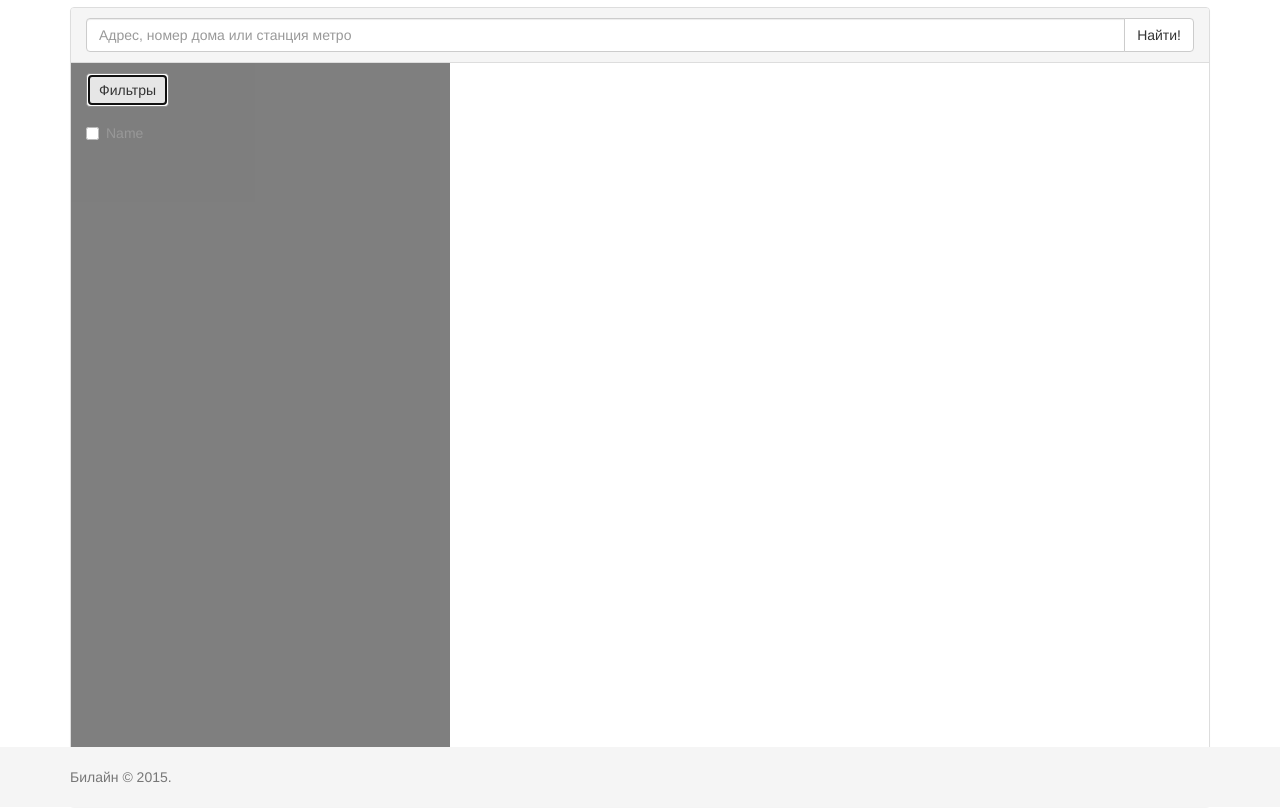
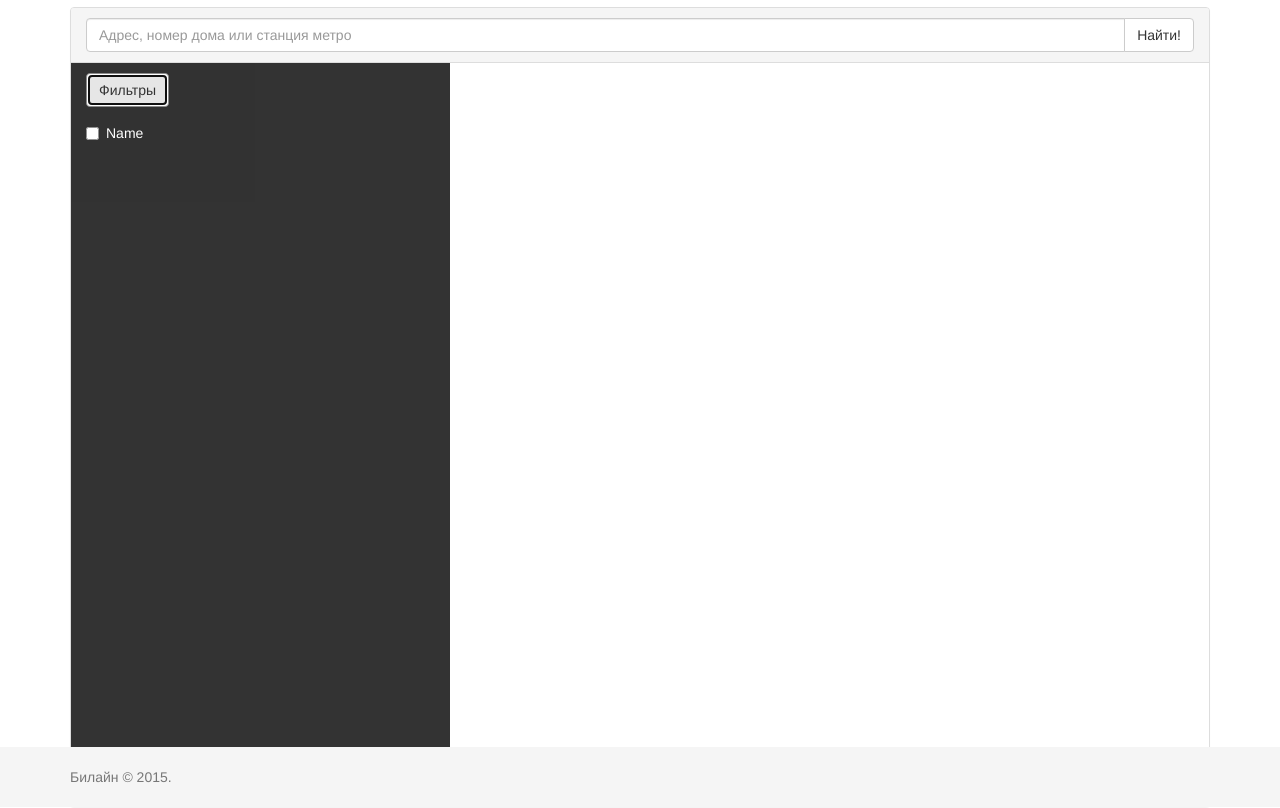
Before and after one commit to Webbrother/offices-map-widget, a website: page app/index.html in a window 1280 px wide. Both pictures are taken after a click on the button "Фильтры". Shown: the part 53-861 px from the top of the page. Drawn offline with nearby package versions, Linux system fonts and the light colour scheme; files that its build step writes are made by us from their sources.

Commit message:
Фильтры готовы на 50%

```diff
--- a/app/index.html
+++ b/app/index.html
@@ -113,7 +113,6 @@
 <!-- build:js scripts/vendor.js -->
 <!-- bower:js -->
 <script src="/bower_components/jquery/dist/jquery.js"></script>
-<script src="/bower_components/requirejs/require.js"></script>
 <!-- endbower -->
 <!-- endbuild -->
 
--- a/app/scripts/library.js
+++ b/app/scripts/library.js
@@ -14,3 +14,9 @@ function removeClass(ele,cls) {
     ele.className=ele.className.replace(reg,' ');
   }
 }
+
+function getElementFromHTHML(string) {
+  var tempDiv = document.createElement('div');
+  tempDiv.innerHTML = string;
+  return tempDiv.childNodes;
+}
--- a/app/scripts/offices-map-widget.js
+++ b/app/scripts/offices-map-widget.js
@@ -1,7 +1,6 @@
 var officesMapWidget = (function () {
 
   function prepareWidgetDOM(initSettings) {
-    var hostElement = document.getElementById(initSettings.hostElementId);
     var template = '<div class="panel panel-default">'
                     //search element start
                     + '<div class="panel-heading input-group">'
@@ -13,38 +12,60 @@ var officesMapWidget = (function () {
                     //search element end
 
                     + '<div class="panel-body" id="map-container">'
+                      + '<button id="offices-map-widget-filters-button" class="btn btn-default">Фильтры</button>'
                       + '<div id="map"></div>'
-                        + '<div class="col-md-4 offices-map-widget-filters">'
-                          + '<button id="offices-map-widget-filters-button" class="btn btn-default">Фильтры</button>'
-                          + '<div id="offices-map-widget-filters-panel">'
-                            + '<form><div class="checkbox"><label><input type="checkbox">Name</label></div></form>'
-                          + '</div>'
-                        + '</div>'
+                      + '<div id="offices-map-widget-filters" class="col-md-4">'
+                        + '<div class="checkbox"><label><input type="checkbox">Name</label></div>'
+                      + '</div>'
                     + '</div>'
                   + '</div>';
 
+    var hostElement = document.getElementById(initSettings.hostElementId);
     hostElement.innerHTML = template;
+
     var widget = hostElement.firstChild;
     widget.id = widgetSettings.widgetId;
 
-    var mapContainer = document.getElementById('map-container');
+    var mapContainer = document.getElementById(widgetSettings.mapContainerId);
+    var map = document.getElementById(widgetSettings.mapId);
     var search = widget.firstChild;
 
     mapContainer.style.height = widget.offsetHeight - search.offsetHeight + "px";
+    map.style.height = widget.offsetHeight - search.offsetHeight - 2 + "px";// -2 because of borders
   }
 
-  function FiltersPanel(id) {
-    this.el = document.getElementById(id);
+  function Filter(parameters) {
+    var template = '<div class="checkbox" data="' + parameters.name + '"><label><input type="checkbox">' + parameters.description + '</label></div>';
+    this.el = getElementFromHTHML(template);
+  }
+
+  function FiltersPanel(parameters) {
+    var self = this;
+
+    function show() {
+      self.el.style.display = 'block';
+      self.el.style.opacity = 0.8;
+    }
+
+    function hide() {
+      self.el.style.opacity = 0;
+      setTimeout(function() {
+        self.el.style.display = 'none';
+      }, 200);
+    }
+
+    this.el = document.getElementById(parameters.id);
     this.enabled = false;
     this.toggle = function() {
-      this.enabled ? this.el.style.opacity = 0 : this.el.style.opacity = 0.5;
+      //this.enabled ? this.el.style.opacity = 0 : this.el.style.opacity = 0.5;
+      this.enabled ? hide() : show();
       this.enabled = !this.enabled;
     }
   }
 
   function bind() {
-    var filtersButton = document.getElementById('offices-map-widget-filters-button');
-    var filtersPanel = new FiltersPanel('offices-map-widget-filters-panel');
+    var filtersButton = document.getElementById(widgetSettings.buttonId);
+    var filtersPanel = new FiltersPanel(widgetSettings.filtersPanel);
 
     filtersButton.addEventListener('click', function() {
       filtersPanel.toggle();
@@ -54,6 +75,7 @@ var officesMapWidget = (function () {
   function init(initSettings) {
     prepareWidgetDOM(initSettings);
     bind();
+
     map.init(initSettings);
   }
 
--- a/app/scripts/widget-settings.js
+++ b/app/scripts/widget-settings.js
@@ -1,4 +1,21 @@
 var widgetSettings = {
   widgetId: 'offices-map-widget',
-  mapId: 'map'
+  mapId: 'map',
+  buttonId: 'offices-map-widget-filters-button',
+  mapContainerId: 'map-container',
+  filtersPanel: {
+    id: 'offices-map-widget-filters',
+    filters: [{
+
+    },{
+
+    },{
+
+    },{
+
+    },{
+
+    }]
+  }
+
 };
--- a/app/styles/offices-map-widget.css
+++ b/app/styles/offices-map-widget.css
@@ -16,19 +16,15 @@
   height: 100%;
 }
 
-.offices-map-widget-filters {
+#offices-map-widget-filters {
+  display: none;
+  opacity: 0;
   position: relative;
   height: 100%;
-  padding: 0;
-}
-
-#offices-map-widget-filters-panel {
   background-color: #000000;
-  /*opacity: 0.5;*/
-  height: 100%;
+  color: #ffffff;
   padding: 50px 15px 15px 15px;
   transition: all 200ms ease;
-  opacity: 0;
 }
 
 #offices-map-widget-filters-button {
```
